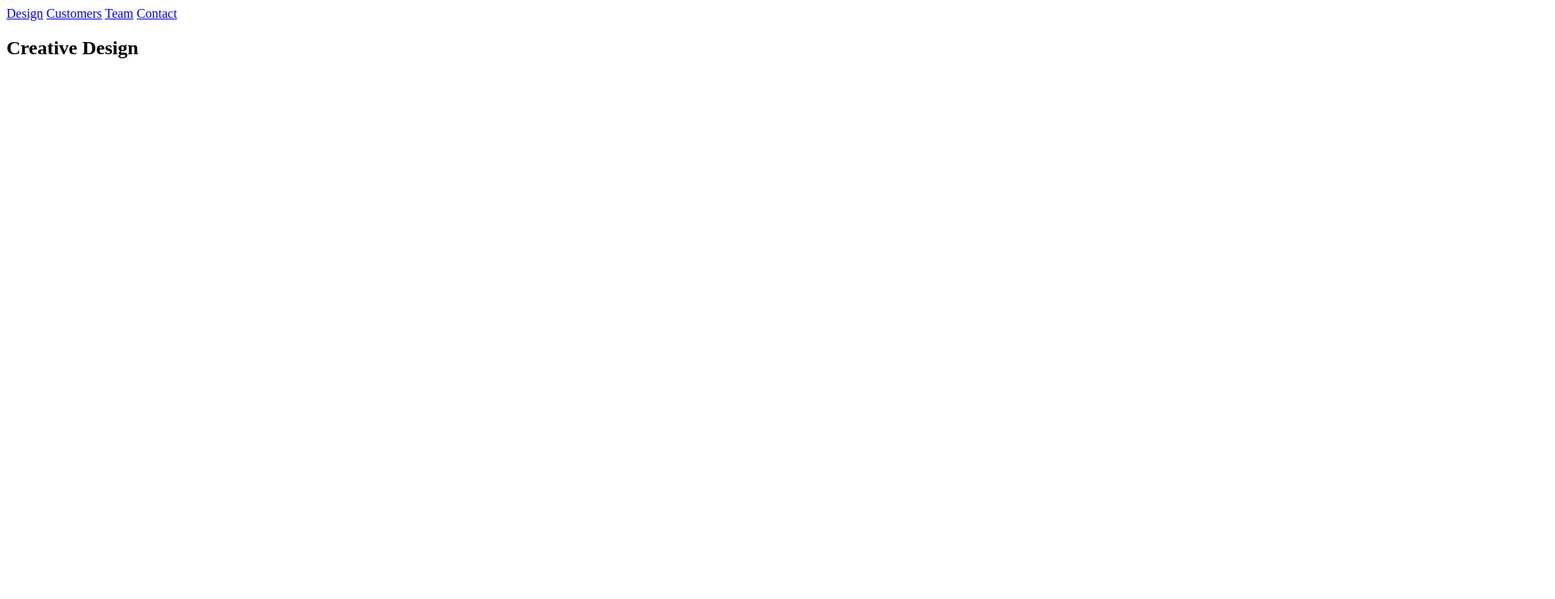
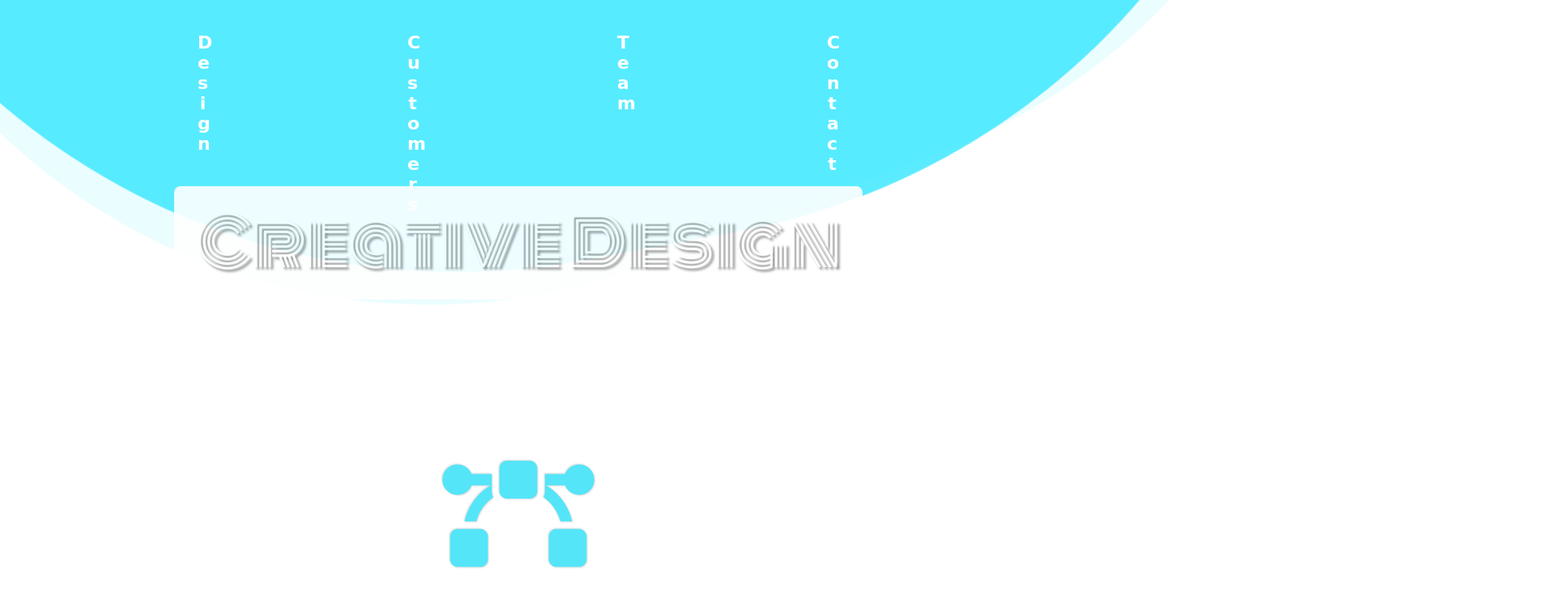
Before and after one commit to DanielEastburn/Mega-CreativeDesign, a plain HTML site: page index.html in a window 1280 px wide. Shown: the top 740 px of the page at 81% size, 1920 px wide, since content can reach past the window. Drawn offline with Linux system fonts and the light colour scheme; a web font is replaced by a local one.

Commit message:
Home Page Complete

```diff
--- a/index.html
+++ b/index.html
@@ -6,7 +6,7 @@
     <meta name="viewport" content="width=device-width, initial-scale=1.0">
     <title>Creative Design</title>
     <link rel="stylesheet" href="style.css">
-    <link rel="stylesheet" href="https://cdnjs.cloudflare.com/ajax/libs/font-awsome/5.15.1/css/all.min.css">
+    <link rel="stylesheet" href="https://cdnjs.cloudflare.com/ajax/libs/font-awesome/5.15.1/css/all.min.css">
 </head>
 <body>
 
@@ -19,8 +19,12 @@
                 <a href="#" class="navbar-link">Contact</a>
             </nav>
             <div class="floating-bg"></div>
+
             <h1 class="section-1-heading">Creative Design</h1>
-            <div class="logo"></div>
+
+            <div class="logo">
+                <i class="fas fa-bezier-curve"></i>
+            </div>
         </section>
     </div>
 
--- a/style.css
+++ b/style.css
@@ -0,0 +1,122 @@
+/* Common Styles */
+@import url('https://fonts.googleapis.com/css2?family=Bellota+Text:wght@300;400;700&family=Monoton&display=swap');
+
+*{
+    margin: 0;
+    padding: 0;
+    box-sizing: border-box;
+    text-decoration: none;
+    list-style-type: none;
+    outline: none;
+    font-family: 'Bellota Text', cursive;
+    font-weight: 400;
+}
+
+html{
+    font-size: 62.5%;
+}
+
+body {
+    overflow-x: hidden;
+}
+/* End of Common Styles */
+
+/* Section 1 */
+.section-1{
+    width: 100%;
+    height: 100vh;
+    background-color: #fff;
+    position: relative;
+}
+
+.floating-bg{
+    width: 150vw;
+    height: 150vw;
+    background-color: rgba(50, 231, 255, 0.8);
+    position: absolute;
+    top: -125vw;
+    left: calc(50% - 75vw);
+    border-radius: 45%;
+    animation: rotate 30s infinite;
+}
+
+.floating-bg::before{
+    content: "";
+    width: 100%;
+    height: 100%;
+    background-color: rgba(50, 231, 255, 0.1);
+    position: absolute;
+    top: 0;
+    left: 0;
+    border-radius: 40%;
+    animation: rotate 30s infinite;
+}
+
+@keyframes rotate {
+    0% {
+        transform: rotate(0);
+    }
+
+    100% {
+        transform: rotate(360deg);
+    }
+}
+
+.navbar{
+    position: relative;
+    z-index: 20;
+    top: 4rem;
+    display: flex;
+    justify-content: space-evenly;
+}
+
+.navbar-link{
+    font-size: 2.2rem;
+    font-weight: 700;
+    letter-spacing: 0.2rem;
+    color: #fff;
+    width: 1.5rem;
+    word-wrap: break-word;
+    text-align: center;
+    transition: all 0.5s;
+}
+
+.navbar-link:hover{
+    width: 15rem;
+    background-color: rgba(255, 255, 255, 0.2);
+    transition: all 2.5s;
+}
+
+.section-1-heading {
+    font-size: 8rem;
+    font-family: 'Monoton', cursive;
+    position: absolute;
+    top: 18vw;
+    left: 50%;
+    transform: translateX(-50%);
+    text-shadow: 0.3rem 0.3rem 0.3rem #888;
+    color: #fff;
+    background-color: #fff;
+    width: 85rem;
+    text-align: center;
+    padding: 0.8rem 1.6rem;
+    border-radius: 0.8rem;
+    opacity: 0.9;
+}
+
+.logo{
+    position: absolute;
+    top: 70%;
+    left: 50%;
+    transform: translateX(-50%);
+}
+
+.logo i{
+    font-size: 15rem;
+    color: rgba(50, 231, 255, 0.8);
+    text-shadow: 0.1rem 0.1rem 0.2rem #ddd,
+    -0.1rem -0.1rem 0.2rem #ddd;
+}
+
+
+/* End of Section 1 */
```
